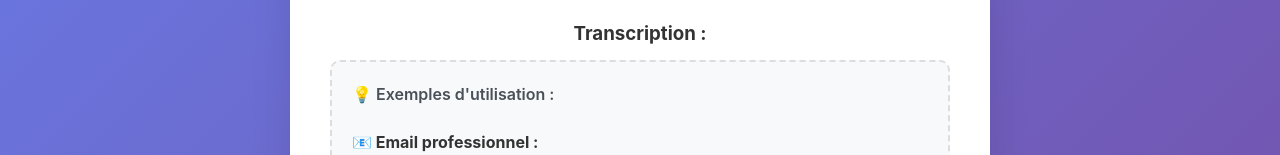
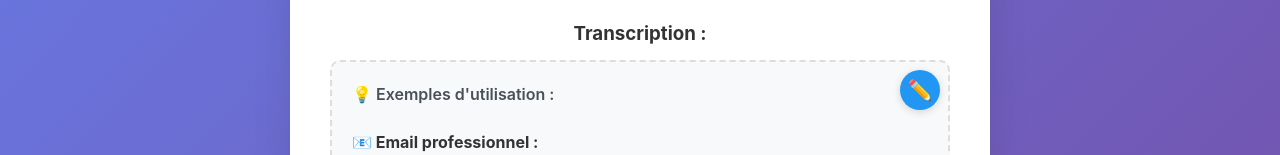
Before and after one commit to ods-labs/transcripteur-vocal, a Next.js app: page / in a window 1280 px wide. Shown: the part 487-642 px from the top of the page. Built offline with nearby package versions, Linux system fonts and the light colour scheme.

Commit message:
Possibilité d'edit le transcript

```diff
--- a/app/components/VoiceRecorder.tsx
+++ b/app/components/VoiceRecorder.tsx
@@ -38,6 +38,10 @@ export default function VoiceRecorder() {
     const [fileSizeFormatted, setFileSizeFormatted] = useState('0 KB')
     const [history, setHistory] = useState<HistoryItem[]>([])
     const [expandedHistoryItems, setExpandedHistoryItems] = useState<Set<string>>(new Set())
+    const [isEditing, setIsEditing] = useState(false)
+    const [editBuffer, setEditBuffer] = useState('')
+    const [showExamples, setShowExamples] = useState(true)
+    const [hasInteracted, setHasInteracted] = useState(false)
 
     const mediaRecorderRef = useRef<MediaRecorder | null>(null)
     const audioChunksRef = useRef<Blob[]>([])
@@ -398,6 +402,56 @@ export default function VoiceRecorder() {
         })
     }, [])
 
+    // Mettre à jour le dernier élément de l'historique avec le contenu corrigé
+    const updateLastHistoryItem = useCallback((newContent: string) => {
+        if (!newContent || newContent.trim().length === 0) return
+
+        setHistory(prevHistory => {
+            if (prevHistory.length === 0) return prevHistory
+
+            const updatedHistory = [...prevHistory]
+            const lastItem = updatedHistory[0]
+
+            updatedHistory[0] = {
+                ...lastItem,
+                content: newContent.trim(),
+                preview: newContent.trim().substring(0, 100).replace(/\n/g, ' ')
+            }
+
+            try {
+                localStorage.setItem('voixla_history', JSON.stringify(updatedHistory))
+                console.log('💾 Historique mis à jour avec les corrections')
+            } catch (e) {
+                console.warn('Erreur lors de la sauvegarde:', e)
+            }
+
+            return updatedHistory
+        })
+    }, [])
+
+    // Valider l'édition du transcript
+    const handleValidation = useCallback((contentToValidate?: string) => {
+        const trimmedContent = (contentToValidate || editBuffer).trim()
+
+        if (trimmedContent !== transcript) {
+            // Contenu a été modifié (peut être vide)
+            setTranscript(trimmedContent)
+
+            // Mettre à jour l'historique SEULEMENT si contenu non-vide ET correspond au dernier item
+            if (trimmedContent && history.length > 0 && history[0].content === transcript) {
+                updateLastHistoryItem(trimmedContent)
+                console.log('✅ Transcription IA éditée et sauvegardée')
+            } else if (!trimmedContent) {
+                console.log('ℹ️ Transcript vidé')
+            } else {
+                console.log('ℹ️ Texte manuel ou nouveau - pas de mise à jour historique')
+            }
+        }
+
+        setIsEditing(false)
+        setEditBuffer('')
+    }, [editBuffer, transcript, history, updateLastHistoryItem])
+
     const processWithModel = useCallback(async (modelType: string) => {
         if (!recordedAudioRef.current) return
 
@@ -451,6 +505,10 @@ export default function VoiceRecorder() {
 
             if (response.ok && result.success) {
                 setTranscript(result.content)
+                setHasInteracted(true)
+                setShowExamples(false)
+                setIsEditing(false)
+                setEditBuffer('')
                 if (result.cost) {
                     setCostData(result.cost)
                 }
@@ -576,6 +634,9 @@ export default function VoiceRecorder() {
     // Commencer une nouvelle transcription (effacer l'existante)
     const startNewTranscription = useCallback(() => {
         setTranscript('')
+        setEditBuffer('')
+        setHasInteracted(false)
+        setShowExamples(true)
         setCostData(null)
         setError('')
         setRetryError('')
@@ -734,34 +795,23 @@ export default function VoiceRecorder() {
 
             <div className={styles.transcriptSection}>
                 <h3>Transcription :</h3>
-                <div className={`${styles.transcriptBox} ${transcript ? styles.hasContent : ''}`}>
+                <div className={`${styles.transcriptBox} ${transcript ? styles.hasContent : ''} ${isEditing ? styles.editing : ''}`}
+                    style={{ position: 'relative' }}>
                     {isProcessing ? (
                         <div className={styles.loading}>
                             <div className={styles.loader}></div>
                             Transcription en cours...
                         </div>
-                    ) : transcript ? (
-                        isMarkdown(transcript) ? (
-                            <div className={styles.markdown}>
-                                <ReactMarkdown>
-                                    {transcript}
-                                </ReactMarkdown>
-                            </div>
                     ) : (
-                            <div className={styles.plainText}>
-                                {transcript.split('\n').map((line, index) => (
-                                    <p key={index}>{line}</p>
-                                ))}
-                            </div>
-                        )
-                    ) : (
+                        <>
+                            {/* Affichage des exemples */}
+                            {showExamples && !transcript && !isEditing && (
                                 <div className={styles.examples}>
                                     <div className={styles.exampleTitle}>💡 Exemples d'utilisation :</div>
 
                                     <div className={styles.exampleItem}>
                                         <strong>📧 Email professionnel :</strong><br/>
-                                "Rédige un email pour mon client, ton professionnel, pour reporter notre réunion de
-                                demain..."
+                                        "Rédige un email pour mon client, ton professionnel, pour reporter notre réunion de demain..."
                                     </div>
 
                                     <div className={styles.exampleItem}>
@@ -779,6 +829,108 @@ export default function VoiceRecorder() {
                                         "Transforme mes notes en rapport structuré pour la direction, ton formel..."
                                     </div>
                                 </div>
+                            )}
+
+                            {/* Affichage du contenu rendu (markdown ou texte) en lecture */}
+                            {!isEditing && transcript && (
+                                <>
+                                    {isMarkdown(transcript) ? (
+                                        <div className={styles.markdown}>
+                                            <ReactMarkdown>
+                                                {transcript}
+                                            </ReactMarkdown>
+                                        </div>
+                                    ) : (
+                                        <div className={styles.plainText}>
+                                            {transcript.split('\n').map((line, index) => (
+                                                <p key={index}>{line}</p>
+                                            ))}
+                                        </div>
+                                    )}
+                                </>
+                            )}
+
+                            {/* Zone éditable avec textarea */}
+                            {isEditing && (
+                                <textarea
+                                    ref={(el) => {
+                                        if (el && isEditing) {
+                                            setTimeout(() => el.focus(), 0)
+                                        }
+                                    }}
+                                    value={editBuffer}
+                                    onChange={(e) => setEditBuffer(e.target.value)}
+                                    className={styles.editableTranscript}
+                                    style={{
+                                        minHeight: '200px',
+                                        padding: '12px',
+                                        outline: 'none',
+                                        whiteSpace: 'pre-wrap',
+                                        wordWrap: 'break-word',
+                                        textAlign: 'left',
+                                        direction: 'ltr',
+                                        width: '100%',
+                                        boxSizing: 'border-box',
+                                        backgroundColor: '#f9f9f9',
+                                        border: '2px solid #4CAF50',
+                                        borderRadius: '4px',
+                                        fontFamily: 'inherit',
+                                        fontSize: 'inherit',
+                                        lineHeight: 'inherit'
+                                    }}
+                                />
+                            )}
+                        </>
+                    )}
+
+                    {/* Icône pencil/check pour contrôler le mode édition */}
+                    {!isProcessing && (hasInteracted || isEditing || showExamples) && (
+                        <button
+                            onClick={() => {
+                                if (isEditing) {
+                                    // Mode édition: valider
+                                    handleValidation(editBuffer)
+                                } else {
+                                    // Mode lecture: passer en édition
+                                    setHasInteracted(true)
+                                    setShowExamples(false)
+                                    setIsEditing(true)
+                                    setEditBuffer(transcript)
+                                }
+                            }}
+                            className={styles.editIconButton}
+                            title={isEditing ? 'Valider les modifications' : 'Éditer la transcription'}
+                            onMouseDown={(e) => e.preventDefault()}
+                            style={{
+                                position: 'absolute',
+                                top: '8px',
+                                right: '8px',
+                                width: '40px',
+                                height: '40px',
+                                borderRadius: '50%',
+                                border: 'none',
+                                backgroundColor: isEditing ? '#4CAF50' : '#2196F3',
+                                color: 'white',
+                                fontSize: '20px',
+                                cursor: 'pointer',
+                                display: 'flex',
+                                alignItems: 'center',
+                                justifyContent: 'center',
+                                boxShadow: '0 2px 8px rgba(0, 0, 0, 0.15)',
+                                transition: 'all 0.2s ease',
+                                zIndex: 10
+                            }}
+                            onMouseOver={(e) => {
+                                e.currentTarget.style.backgroundColor = isEditing ? '#45a049' : '#1976D2'
+                                e.currentTarget.style.boxShadow = '0 4px 12px rgba(0, 0, 0, 0.25)'
+                            }}
+                            onMouseOut={(e) => {
+                                e.currentTarget.style.backgroundColor = isEditing ? '#4CAF50' : '#2196F3'
+                                e.currentTarget.style.boxShadow = '0 2px 8px rgba(0, 0, 0, 0.15)'
+                            }}
+                        >
+                            {isEditing ? '✓' : '✏️'}
+                        </button>
                     )}
                 </div>
 
```
Lines whose indentation alone changed are shown as unchanged.
